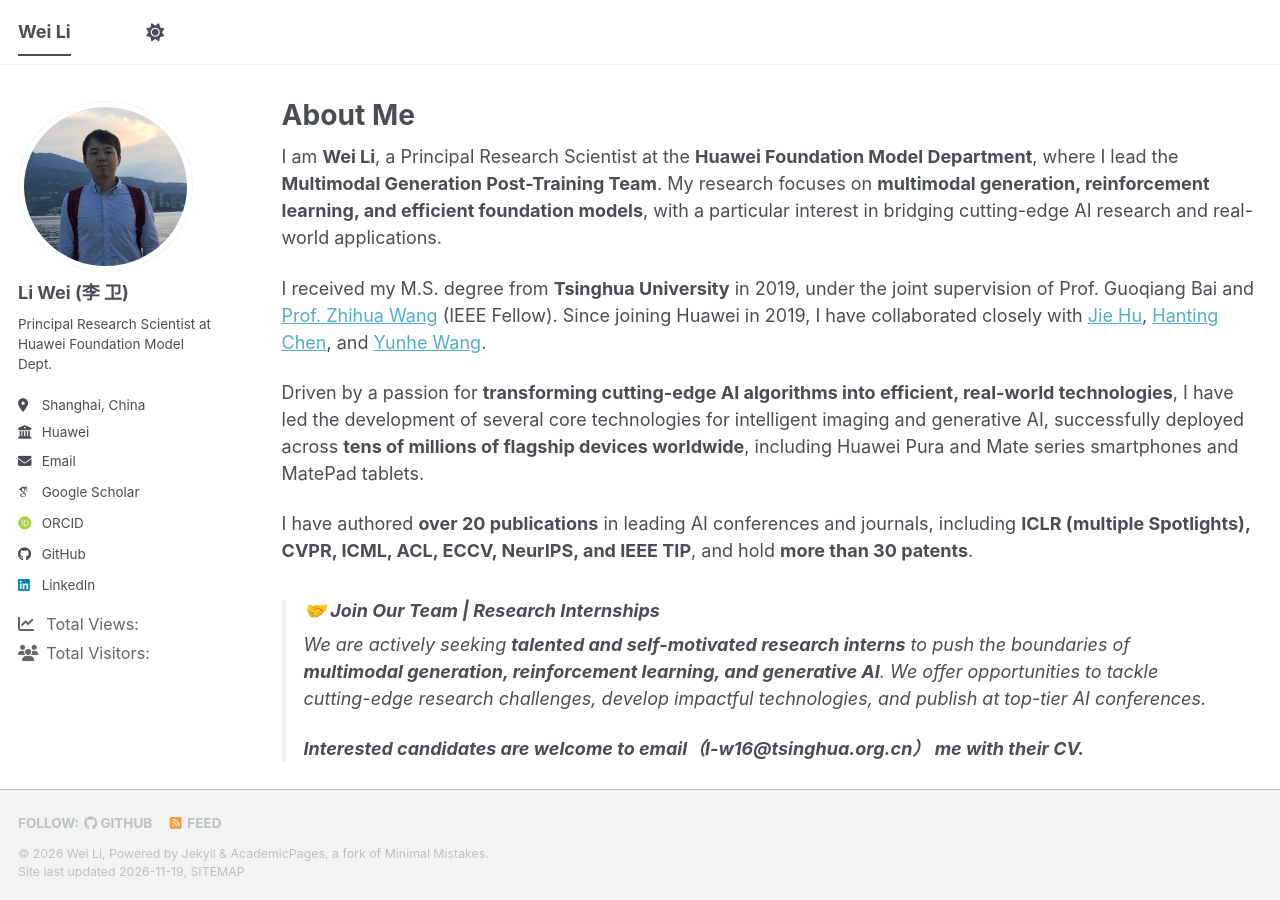
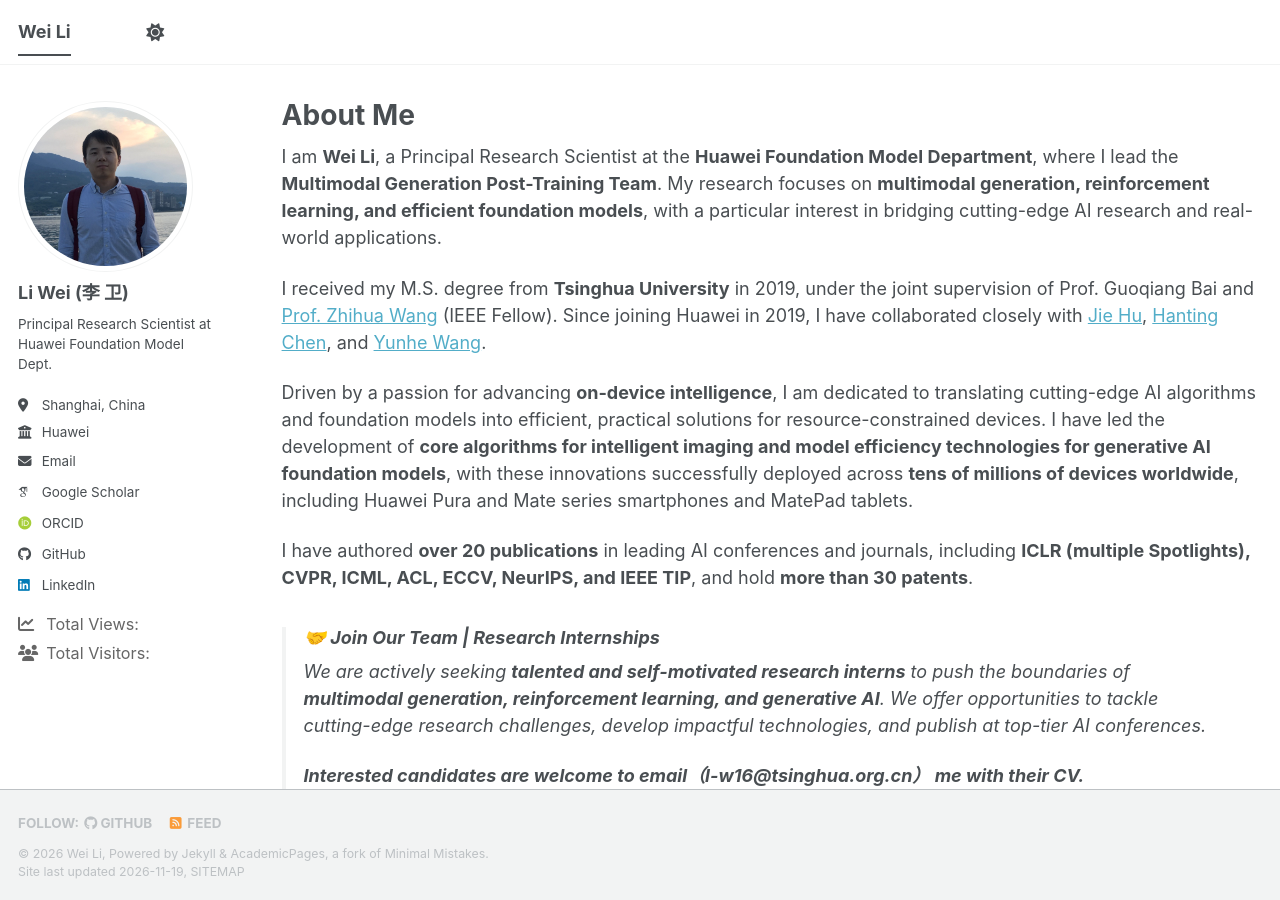
Before and after one commit to WeiLi-THU/WeiLi-THU.github.io, a Jekyll site: the page built from _pages/about.md, in a window 1280 px wide and 900 px high. Built offline with Jekyll 4.4.1, drawn with Linux system fonts in a browser that asks for light colours; some web fonts are replaced; a script bundle is joined from its source files by our own code; library files that are not in the unit come from our copies; comment, search, counter and statistics services are not loaded.

Commit message:
Update about.md

```diff
--- a/_pages/about.md
+++ b/_pages/about.md
@@ -11,7 +11,7 @@ I am **Wei Li**, a Principal Research Scientist at the **Huawei Foundation Model
 
 I received my M.S. degree from **Tsinghua University** in 2019, under the joint supervision of Prof. Guoqiang Bai and [Prof. Zhihua Wang](https://www.ime.tsinghua.edu.cn/info/1010/1746.htm) (IEEE Fellow). Since joining Huawei in 2019, I have collaborated closely with [Jie Hu](https://scholar.google.com/citations?user=o-3D3K4AAAAJ&hl=en), [Hanting Chen](https://scholar.google.com/citations?user=wZ9N88gAAAAJ&hl=en), and [Yunhe Wang](https://scholar.google.com/citations?user=isizOkYAAAAJ&hl=en).
 
-Driven by a passion for **transforming cutting-edge AI algorithms into efficient, real-world technologies**, I have led the development of several core technologies for intelligent imaging and generative AI, successfully deployed across **tens of millions of flagship devices worldwide**, including Huawei Pura and Mate series smartphones and MatePad tablets.
+Driven by a passion for advancing **on-device intelligence**, I am dedicated to translating cutting-edge AI algorithms and foundation models into efficient, practical solutions for resource-constrained devices. I have led the development of **core algorithms for intelligent imaging and model efficiency technologies for generative AI foundation models**, with these innovations successfully deployed across **tens of millions of devices worldwide**, including Huawei Pura and Mate series smartphones and MatePad tablets.
 
 I have authored **over 20 publications** in leading AI conferences and journals, including **ICLR (multiple Spotlights), CVPR, ICML, ACL, ECCV, NeurIPS, and IEEE TIP**, and hold **more than 30 patents**.
 
```
